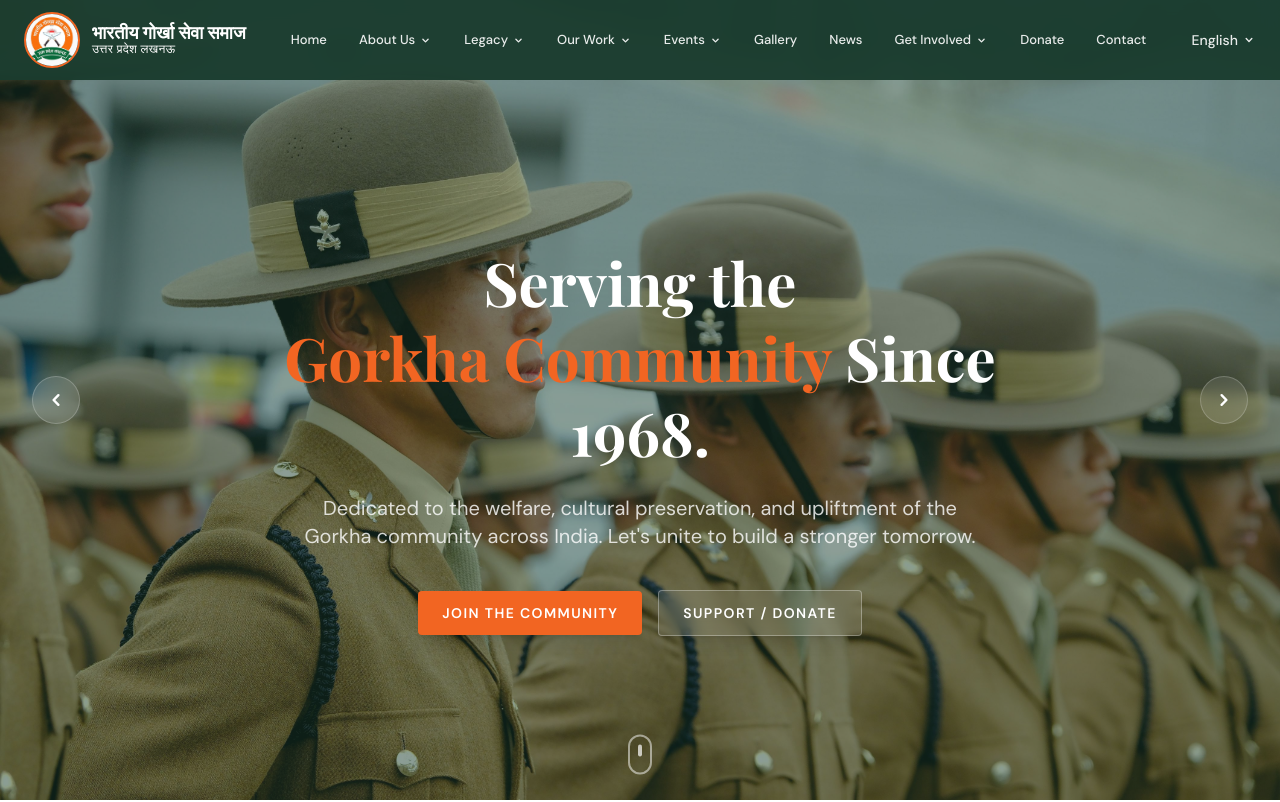
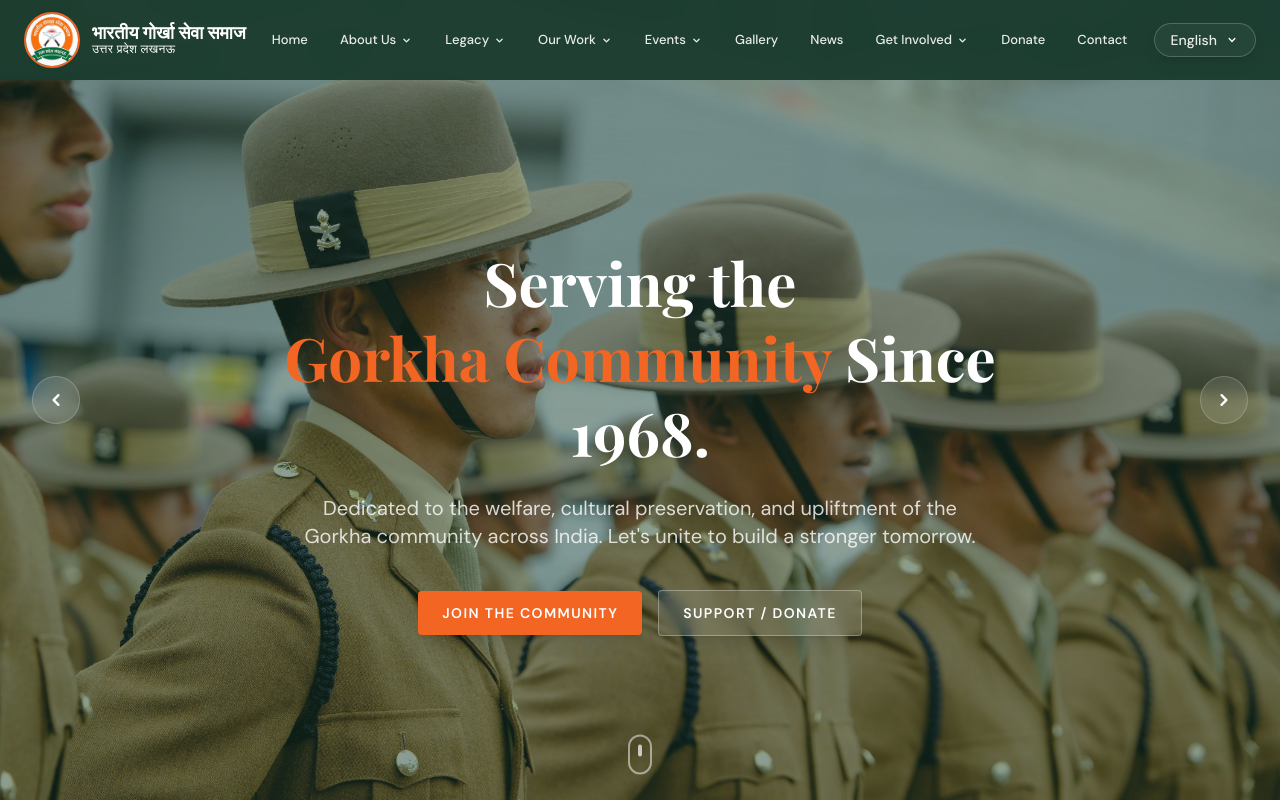
Before and after one commit to Arbab990/gorkha_project, a React (Vite) app: page / in a window 1280 px wide. Shown: the top 802 px of the page. Built offline with nearby package versions, Linux system fonts and the light colour scheme.

Commit message:
translation button change hyperlink at footer

```diff
--- a/src/components/Footer.jsx
+++ b/src/components/Footer.jsx
@@ -96,7 +96,17 @@ export default function Footer() {
       {/* Bottom bar */}
       <div className="border-t border-white/10 py-5 px-6">
         <div className="max-w-7xl mx-auto flex flex-col md:flex-row justify-between items-center gap-3 text-white/70 text-sm">
-          <p>© 2025 Onebigbit Technologies Pvt. Ltd. | All Rights Reserved.</p>
+          <p>
+            Copyright © 2026 Bhartiye Gorkha Seva Samaj | Powered By -{" "}
+            <a
+              href="https://onebigbit.com/"
+              target="_blank"
+              rel="noopener noreferrer"
+              className="hover:text-orange transition-colors"
+            >
+              Onebigbit Technologies Private Limited
+            </a>
+          </p>
           <div className="flex items-center gap-4">
             <a href="#" className="hover:text-white transition-colors">
               Privacy Policy
--- a/src/components/LanguageSwitcher.jsx
+++ b/src/components/LanguageSwitcher.jsx
@@ -36,11 +36,13 @@ export default function LanguageSwitcher() {
     <div ref={ref} className="relative">
       <button
         onClick={() => setOpen(!open)}
-        className="flex items-center gap-1 text-sm font-medium text-white/90 hover:text-orange transition-colors duration-200"
+        className="flex items-center gap-2 px-4 py-1.5 rounded-full border border-white/20 bg-white/5 backdrop-blur-sm shadow-lg text-sm font-medium text-white hover:text-orange hover:border-orange/40 hover:bg-white/10 transition-all duration-300 group"
       >
-        {currentLang.label}
+        <span className="opacity-90">{currentLang.label}</span>
         <HiChevronDown
-          className={`transition-transform duration-200 ${open ? "rotate-180" : ""}`}
+          className={`transition-transform duration-300 ${
+            open ? "rotate-180" : ""
+          } group-hover:text-orange`}
         />
       </button>
 
```
